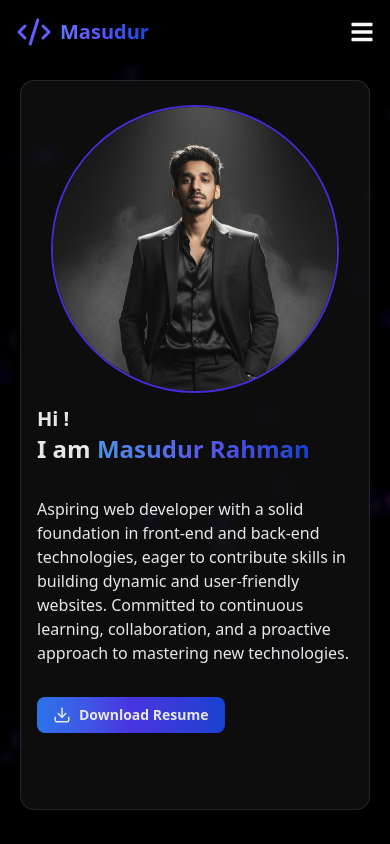
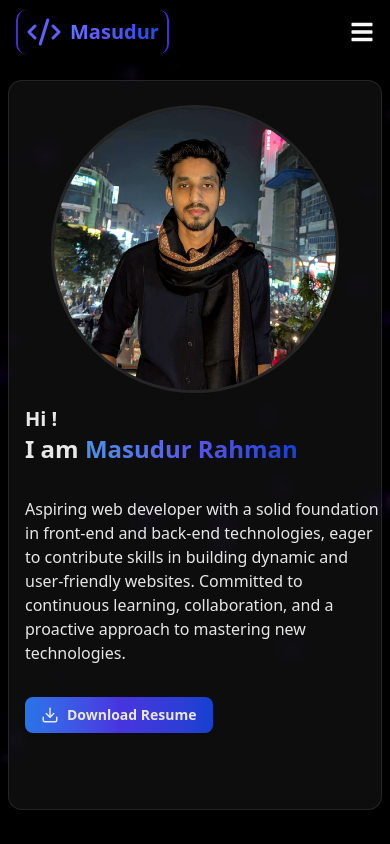
Before and after one commit to Masudur400/my-portfolio-resume2.0-client, a Next.js app: page / in a window 390 px wide. Shown: the top 844 px of the page. Built offline with nearby package versions, Linux system fonts and the light colour scheme.

Commit message:
change some class style

```diff
--- a/src/app/(public)/layout.tsx
+++ b/src/app/(public)/layout.tsx
@@ -7,7 +7,7 @@ const PublicLayout = ({ children }: { children: React.ReactNode }) => {
         <div>
             <Navbar></Navbar>
             <main
-        className='container mx-auto p-5 pt-20 min-h-[calc(100vh-250px)]'>
+                className='container mx-auto p-5 max-sm:px-2 pt-20 min-h-[calc(100vh-250px)]'>
                 {children}
             </main>
             <Footer></Footer>
--- a/src/app/globals.css
+++ b/src/app/globals.css
@@ -155,6 +155,7 @@
 
 
 
+/* cursor effect  */
 .lightning-cursor-container {
     position: fixed;
     top: 0;
@@ -187,3 +188,4 @@
       transform: scaleY(0.5);
     }
   }
+/* -------------------------------------- */
--- a/src/app/layout.tsx
+++ b/src/app/layout.tsx
@@ -2,7 +2,6 @@ import type { Metadata } from "next";
 import { Geist, Geist_Mono } from "next/font/google";
 import "./globals.css";
 import BlurryCursor from "@/components/BlurryCursor/BlurryCursor";
-import bg from '../../public/images/bg.gif'
 
 const geistSans = Geist({
   variable: "--font-geist-sans",
--- a/src/components/HomeComponent/Banner.tsx
+++ b/src/components/HomeComponent/Banner.tsx
@@ -2,8 +2,7 @@ import {
     Card,
 } from "@/components/ui/card"
 import Image from "next/image";
-import img1 from '../../../public/images/personal-1.png'
-import img2 from '../../../public/images/personal-img (1) (1).jpg'
+import img1 from '../../../public/images/personal-2.jpg'
 import { LuDownload } from "react-icons/lu";
 import Link from "next/link";
 
@@ -14,9 +13,9 @@ const Banner = () => {
                 <div className="avg w-full max-sm:h-[680px]">
                     <div className='h-full'>
                         <div className='md:flex gap-9 lg:gap-24 items-center'>
-                            <Image src={img1} alt="" data-aos="zoom-in" className='h-72 w-72 lg:h-96 lg:w-96 border-2 border-indigo-700 rounded-full lg:ml-20 md:ml-10 md:mx-1 mx-auto md:mt-8 hover:scale-105 transition-transform duration-300' />
+                            <Image src={img1} alt="img"  className='h-72 w-72 lg:h-96 lg:w-96 border-3 rounded-full lg:ml-20 md:ml-10 md:mx-1 mx-auto md:my-8 hover:scale-105 transition-transform duration-300' />
 
-                            <div className='text-white text-opacity-80 opacity-90 max-sm:ml-4 lg:w-3/6 md:w-2/4 mt-3 flex flex-col gap-5' data-aos="zoom-in">
+                            <div className='text-white text-opacity-80 opacity-90 max-sm:ml-4 lg:w-3/6 md:w-2/4 mt-3 flex flex-col gap-5'>
                                 <div>
                                     <p className='lg:text-3xl md:text-2xl text-xl font-bold'>Hi !</p>
                                     <p className='lg:text-4xl md:text-3xl text-2xl font-bold lg:ml-12 md:ml-12 mb-3'>I am <span className="bg-gradient-to-r from-blue-400 via-indigo-500 to-blue-700 bg-clip-text text-transparent animate-gradient-x transition-transform duration-300 group-hover:scale-110 ">Masudur Rahman</span></p>
--- a/src/components/SharedComponent/Footer.tsx
+++ b/src/components/SharedComponent/Footer.tsx
@@ -5,7 +5,7 @@ import { FaFacebookSquare, FaGithub, FaLinkedin } from 'react-icons/fa';
 const Footer = () => {
     return (
         <div>
-            <div className="shadow-purple-700 shadow ">
+            <div className="bg-white/5 backdrop:blur-md">
             <footer className="footer footer-center border border-base-300 p-10">
                 <aside>
                     <nav>
--- a/src/components/SharedComponent/Navbar.tsx
+++ b/src/components/SharedComponent/Navbar.tsx
@@ -21,7 +21,7 @@ const Navbar = () => {
     <nav className="shadow-md fixed w-full z-50 bg-black">
       <div className="container mx-auto px-4 flex justify-between items-center h-16">
         {/* Logo */}
-        <Link href='/' className="flex items-center gap-2 bg-gradient-to-r from-blue-400 via-indigo-500 to-blue-700 bg-clip-text text-transparent group-hover:scale-110 transition-transform duration-300">
+        <Link href='/' className="flex items-center gap-2 bg-gradient-to-r from-blue-400 via-indigo-500 to-blue-700 bg-clip-text text-transparent group-hover:scale-110 transition-transform duration-300   border-indigo-700 px-2 py-1 rounded-lg border-x-2">
         <p className='text-4xl text-indigo-500'><LuCodeXml /></p>
         <p className="text-xl my-0 font-bold ">Masudur</p>
         </Link>
```
